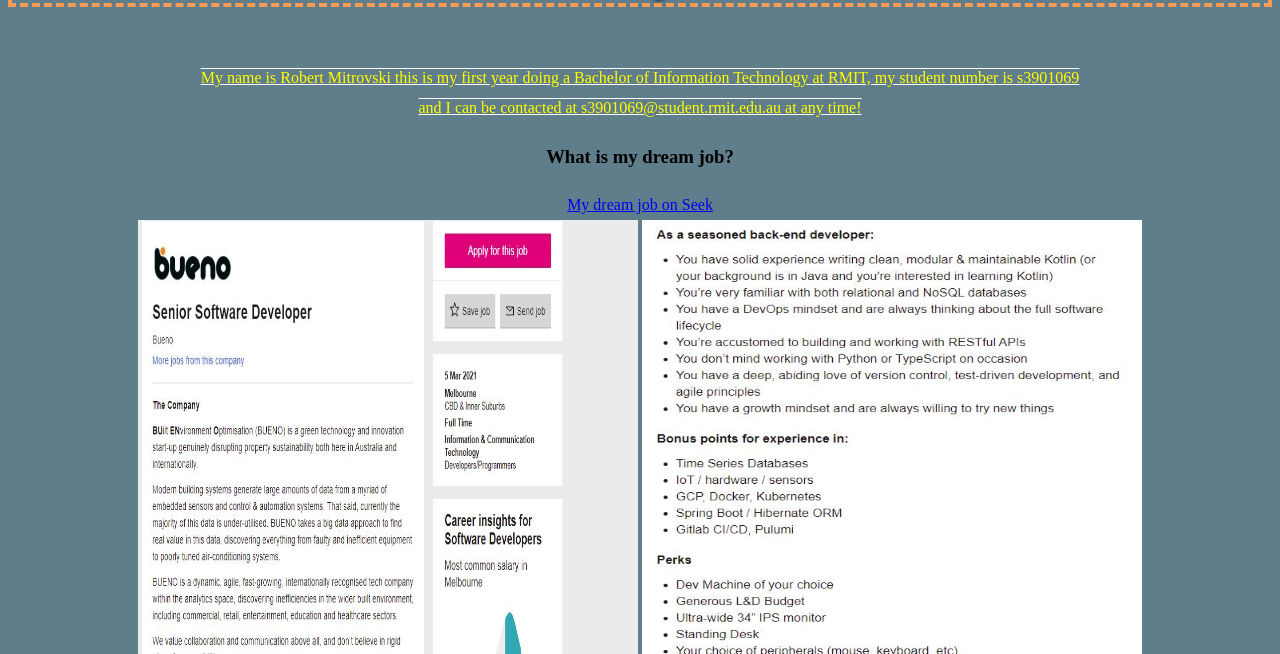
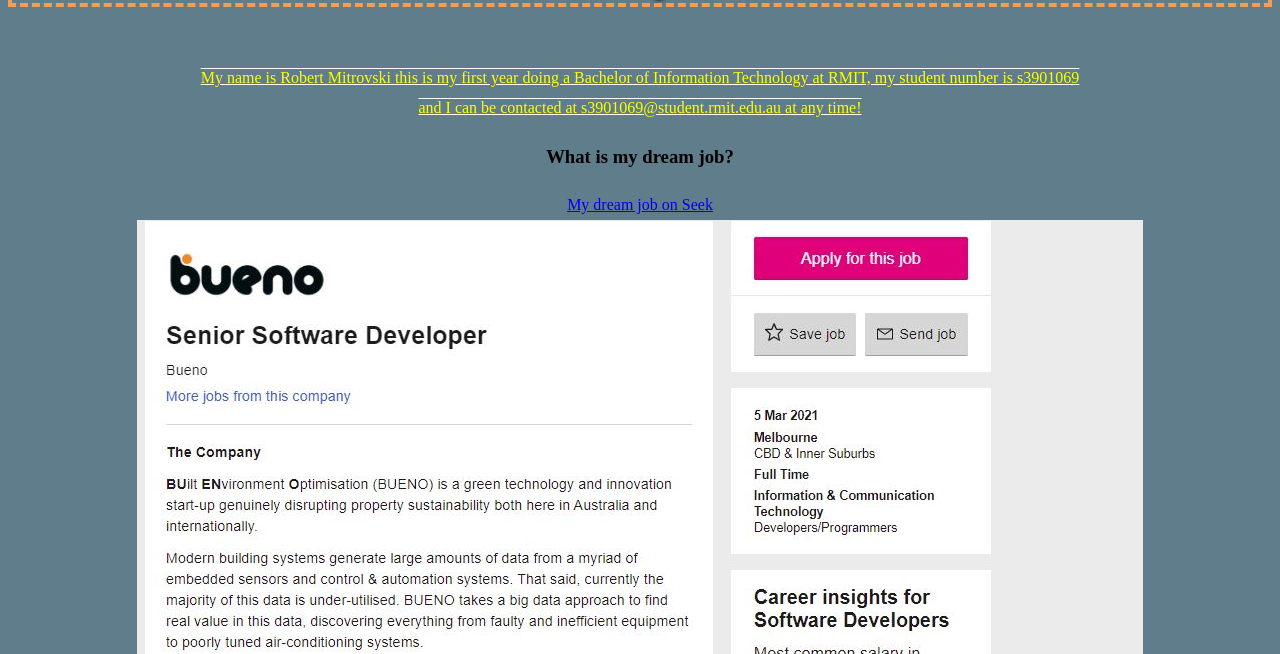
Before and after one commit to rmitrovski/My-Profile, a plain HTML site: page ideal_jobs.html in a window 1280 px wide. Shown: the part 146-800 px from the top of the page. Drawn offline with Linux system fonts and the light colour scheme.

Commit message:
Update ideal_jobs.html

```diff
--- a/ideal_jobs.html
+++ b/ideal_jobs.html
@@ -20,7 +20,7 @@
 <h3> What is my dream job? </h3>
 <a href="https://www.seek.com.au/job/51695400?type=standout#searchRequestToken=0c3ff966-6754-44e2-8b29-04c854bc02fe">My dream job on Seek</a>
 <br>
-<img src="images/dreamjob.jpg" width="500" height="600"> <img src="images/dreamjob2.jpg" width="500" height="600">
+<img src="images/dreamjob.jpg"> <img src="images/dreamjob2.jpg" width="500" height="600">
 <h3> What is the job about? </h3>
 <p> The job is for an app devoloper for a company that is in the early stage of its life wanting to make dentist checkups an easier and more pleasent experience for everyone. This appeals to me because I do want to help <br>
 everyone and make the world a better place so I believe this position would be a great job for me. You will be a devoloper for next generation software<br> and it is a challenging oppurtnuity that I am willing to take.
```
